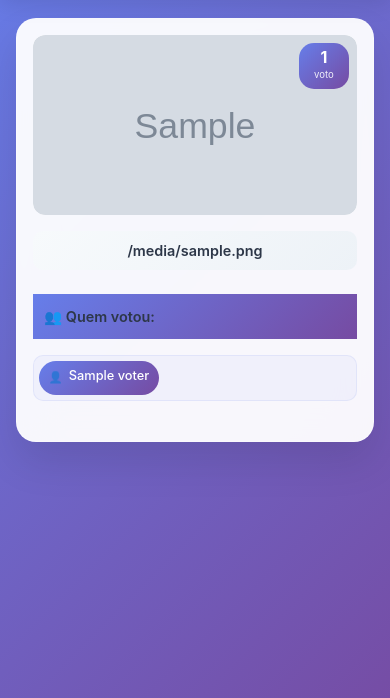
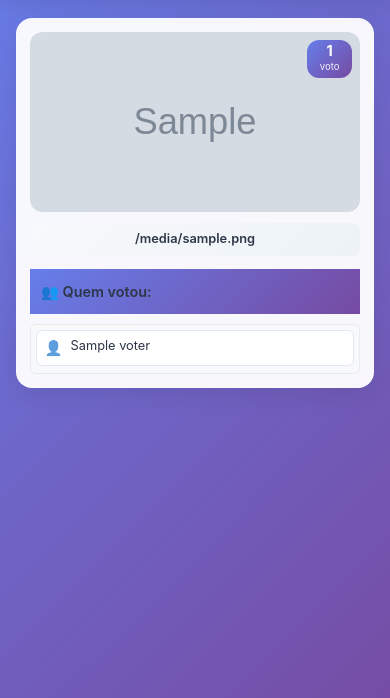
Before and after one commit to paulosergiolima/sitezinho, a Flask app: template templates/votes.html in a window 390 px wide. Shown: the part 98-796 px from the top of the page. Run offline with Flask 3, Linux system fonts and the light colour scheme; the template is opened without the code that fills it: most values are stand-ins (such as "Sample title", 1, 10 or a date in 2020); grey boxes marked "Sample" are stand-in pictures; some libraries are stand-ins or nearby versions.

Commit message:
Refactor results page button layout and enhance styles for compactness
- Introduced a container for results page buttons to improve layout and spacing.
- Adjusted button margins and styles for better alignment and responsiveness.
- Updated CSS for votes cards, badges, and tags to create a more compact design.
- Enhanced mobile responsiveness with smaller padding and font sizes for various elements.

```diff
--- a/static/css/style.css
+++ b/static/css/style.css
@@ -1462,9 +1462,17 @@ header {
     letter-spacing: -0.02em;
 }
 
+/* Container for results page buttons */
+.back-btn-results-container {
+    display: flex;
+    gap: 1rem; /* Adds spacing between buttons */
+    align-items: center;
+    margin-left: auto; /* Pushes container to the right */
+}
+
 .back-btn-results {
-    margin-left: auto; /* Pushes button to the right end of the container */
     /* Inherits base button styles */
+    margin-left: 0; /* Reset margin since container handles positioning */
 }
 
 /* Back button for results page */
@@ -1728,8 +1736,14 @@ header {
         font-size: 1rem;
     }
 
+    .back-btn-results-container {
+        gap: 0.75rem; /* Slightly smaller gap on mobile */
+        margin-left: auto; /* Maintains right alignment on mobile */
+        flex-shrink: 0; /* Prevents container from shrinking */
+    }
+
     .results-header a.back-btn-results {
-        margin-left: auto; /* Maintains right alignment on mobile */
+        margin-left: 0; /* Reset since container handles positioning */
         flex-shrink: 0; /* Prevents button from shrinking */
     }
 }
@@ -1749,9 +1763,15 @@ header {
         font-size: 1rem; /* Consistent with admin font size */
     }
 
+    .back-btn-results-container {
+        gap: 0.5rem; /* Even smaller gap on very small screens */
+    }
+
     .results-header a.back-btn-results {
-        margin-left: auto; /* Maintains right alignment on mobile */
+        margin-left: 0; /* Reset since container handles positioning */
         flex-shrink: 0; /* Prevents button from shrinking */
+        font-size: 0.85rem; /* Slightly smaller text on very small screens */
+        padding: 0.5rem 1rem; /* Smaller padding for very small screens */
     }
 }
 
@@ -1831,24 +1851,24 @@ header {
     padding-top: 100px;
 }
 
-/* Votes grid container */
+/* Votes grid container - Wider cards */
 .votes-grid {
     display: grid;
-    grid-template-columns: repeat(auto-fill, minmax(350px, 1fr));
-    gap: 2rem;
-    padding: 2rem;
+    grid-template-columns: repeat(auto-fill, minmax(320px, 1fr));
+    gap: 1.5rem;
+    padding: 1.5rem;
     max-width: 1400px;
     margin: 0 auto;
 }
 
-/* Votes card styling */
+/* Votes card styling - Compact version */
 .votes-card {
     background: rgba(255, 255, 255, 0.95);
     backdrop-filter: blur(20px);
-    border-radius: 20px;
-    box-shadow: 0 20px 40px rgba(0, 0, 0, 0.1);
+    border-radius: 16px;
+    box-shadow: 0 8px 25px rgba(0, 0, 0, 0.08);
     border: 1px solid rgba(255, 255, 255, 0.3);
-    padding: 1.5rem;
+    padding: 1rem;
     transition: all 0.3s cubic-bezier(0.4, 0, 0.2, 1);
     position: relative;
     overflow: hidden;
@@ -1856,108 +1876,108 @@ header {
 }
 
 .votes-card:hover {
-    transform: translateY(-8px);
-    box-shadow: 0 30px 60px rgba(0, 0, 0, 0.15);
-}
-
-/* Vote count badge */
+    transform: translateY(-4px);
+    box-shadow: 0 12px 30px rgba(0, 0, 0, 0.12);
+}
+
+/* Vote count badge - Compact */
 .vote-count-badge {
     position: absolute;
-    top: 1rem;
-    right: 1rem;
+    top: 0.75rem;
+    right: 0.75rem;
     background: linear-gradient(135deg, #667eea, #764ba2);
     color: white;
-    padding: 0.5rem 0.8rem;
-    border-radius: 15px;
+    padding: 0.3rem 0.6rem;
+    border-radius: 12px;
     text-align: center;
-    min-width: 60px;
+    min-width: 50px;
     z-index: 2;
 }
 
 .vote-count-badge .vote-number {
-    font-size: 1.2rem;
+    font-size: 1rem;
     font-weight: 700;
     line-height: 1;
-    margin-bottom: 0.1rem;
+    margin-bottom: 0.05rem;
     display: block;
 }
 
 .vote-count-badge .vote-label {
-    font-size: 0.7rem;
+    font-size: 0.65rem;
     opacity: 0.9;
     text-transform: lowercase;
     display: block;
 }
 
-/* Image name styling */
+/* Image name styling - Compact */
 .votes-card .image-name {
-    font-size: 0.9rem;
+    font-size: 0.8rem;
     font-weight: 600;
     color: #2d3748;
     text-align: center;
-    padding: 0.5rem;
+    padding: 0.4rem;
     background: linear-gradient(135deg, #f7fafc, #edf2f7);
-    border-radius: 10px;
-    margin: 1rem 0;
+    border-radius: 8px;
+    margin: 0.7rem 0 0.5rem 0;
     word-break: break-word;
 }
 
-/* Voters section styling */
+/* Voters section styling - Compact */
 .voters-section {
-    margin: 1.5rem 0;
+    margin: 0.8rem 0 0 0;
 }
 
 .voters-header {
-    margin-bottom: 1rem;
+    margin-bottom: 0.6rem;
 }
 
 .voters-header h3 {
-    font-size: 1rem;
+    font-size: 0.9rem;
     color: #2d3748;
     margin: 0;
     font-weight: 600;
 }
 
-/* Voters list container */
+/* Voters list container - Compact */
 .voters-list-container {
-    display: flex;
-    flex-wrap: wrap;
-    gap: 0.5rem;
-    max-height: 150px;
+    display: block;
     overflow-y: auto;
-    padding: 0.5rem;
-    background: rgba(102, 126, 234, 0.05);
-    border-radius: 10px;
-    border: 1px solid rgba(102, 126, 234, 0.1);
-}
-
-/* Voter tag styling */
+    padding: 0.4rem;
+    background: #f8f9fa;
+    border-radius: 6px;
+    border: 1px solid #e9ecef;
+}
+
+/* Voter tag styling - Compact white style */
 .voter-tag {
-    display: inline-flex;
-    align-items: center;
-    background: linear-gradient(135deg, #667eea, #764ba2);
-    color: white;
-    padding: 0.4rem 0.8rem;
-    border-radius: 20px;
+    display: flex;
+    align-items: center;
+    background: white;
+    color: #2d3748;
+    padding: 0.35rem 0.6rem;
+    border-radius: 6px;
     font-size: 0.8rem;
-    font-weight: 500;
-    transition: all 0.3s ease;
-    white-space: nowrap;
+    font-weight: 400;
+    transition: all 0.2s ease;
+    width: 100%;
+    border: 1px solid #e2e8f0;
+    margin-bottom: 0.2rem;
 }
 
 .voter-tag:hover {
-    transform: translateY(-2px);
-    box-shadow: 0 5px 15px rgba(102, 126, 234, 0.3);
+    background: #f7fafc;
+    border-color: #cbd5e0;
 }
 
 .voter-tag .voter-icon {
-    margin-right: 0.4rem;
-    font-size: 0.7rem;
+    margin-right: 0.5rem;
+    font-size: 0.9rem;
+    color: #718096;
 }
 
 .voter-tag .voter-name {
-    color: white;
-    font-weight: 500;
+    color: #2d3748;
+    font-weight: 400;
 }
 
 /* No votes message styling */
@@ -2034,23 +2054,23 @@ header {
 @media (max-width: 768px) {
     .votes-grid {
         grid-template-columns: 1fr;
-        gap: 1.5rem;
+        gap: 1rem;
         padding: 1rem;
     }
 
     .votes-card {
-        padding: 1rem;
+        padding: 0.8rem;
     }
 
     .vote-count-badge {
         top: 0.5rem;
         right: 0.5rem;
-        padding: 0.4rem 0.6rem;
-        min-width: 50px;
+        padding: 0.25rem 0.5rem;
+        min-width: 45px;
     }
 
     .vote-count-badge .vote-number {
-        font-size: 1rem;
+        font-size: 0.9rem;
     }
 
     .vote-count-badge .vote-label {
@@ -2058,13 +2078,13 @@ header {
     }
 
     .voters-list-container {
-        max-height: 120px;
         padding: 0.3rem;
     }
 
     .voter-tag {
-        padding: 0.3rem 0.6rem;
+        padding: 0.3rem 0.5rem;
         font-size: 0.75rem;
+        margin-bottom: 0.15rem;
     }
 
     .voters-header h3 {
--- a/templates/count.html
+++ b/templates/count.html
@@ -14,7 +14,11 @@
     <header class="results-header">
         <div class="results-header-content">
             <h1>🏆 Resultados da Votação</h1>
-            <a href="/" class="back-btn-results">← Voltar à Galeria</a>
+
+            <div class="back-btn-results-container">
+                <a href="/" class="back-btn-results">← Voltar à Galeria</a>
+                <a href="/votes" class="back-btn-results">Votos</a>
+            </div>
         </div>
     </header>
 
```
